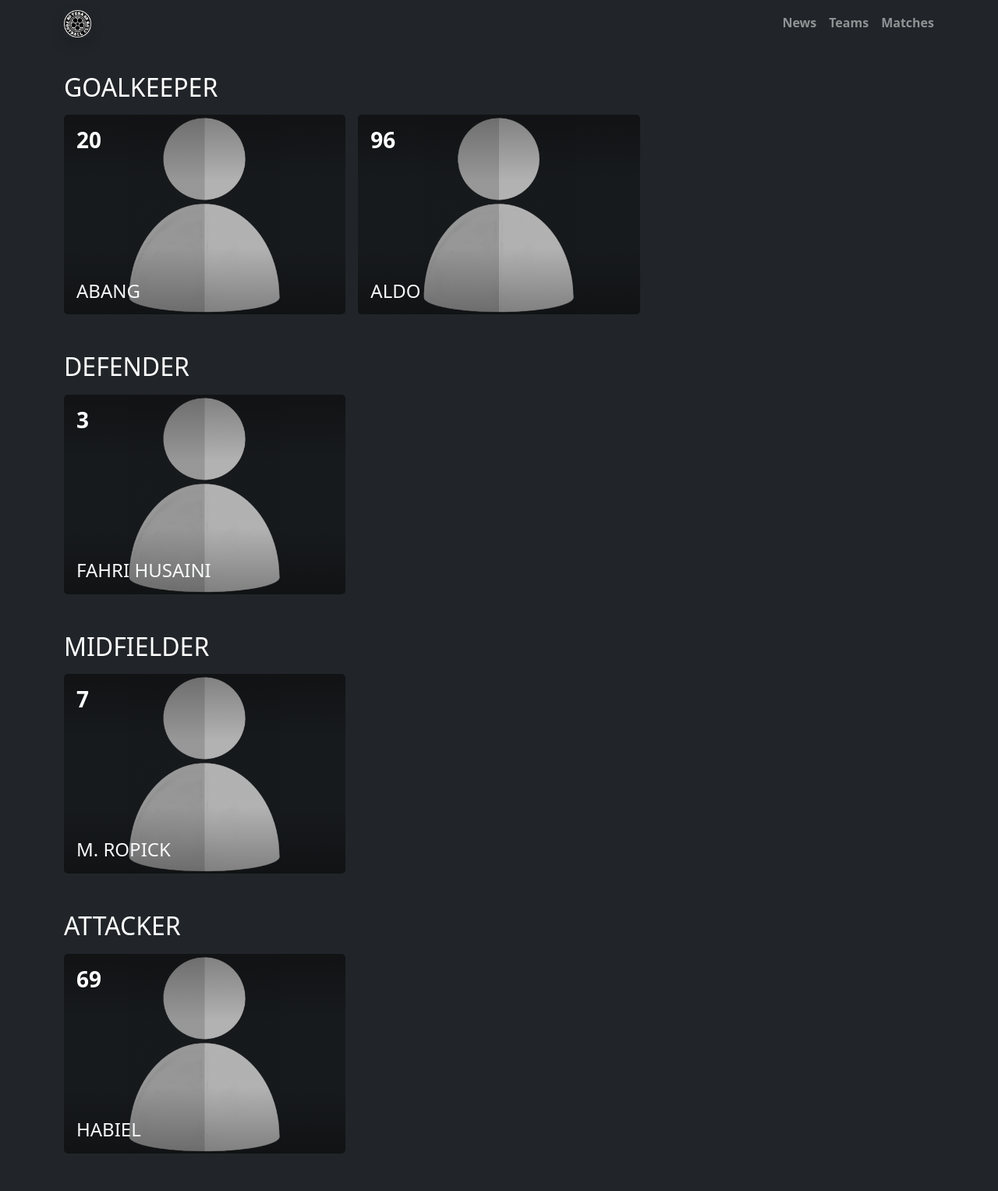
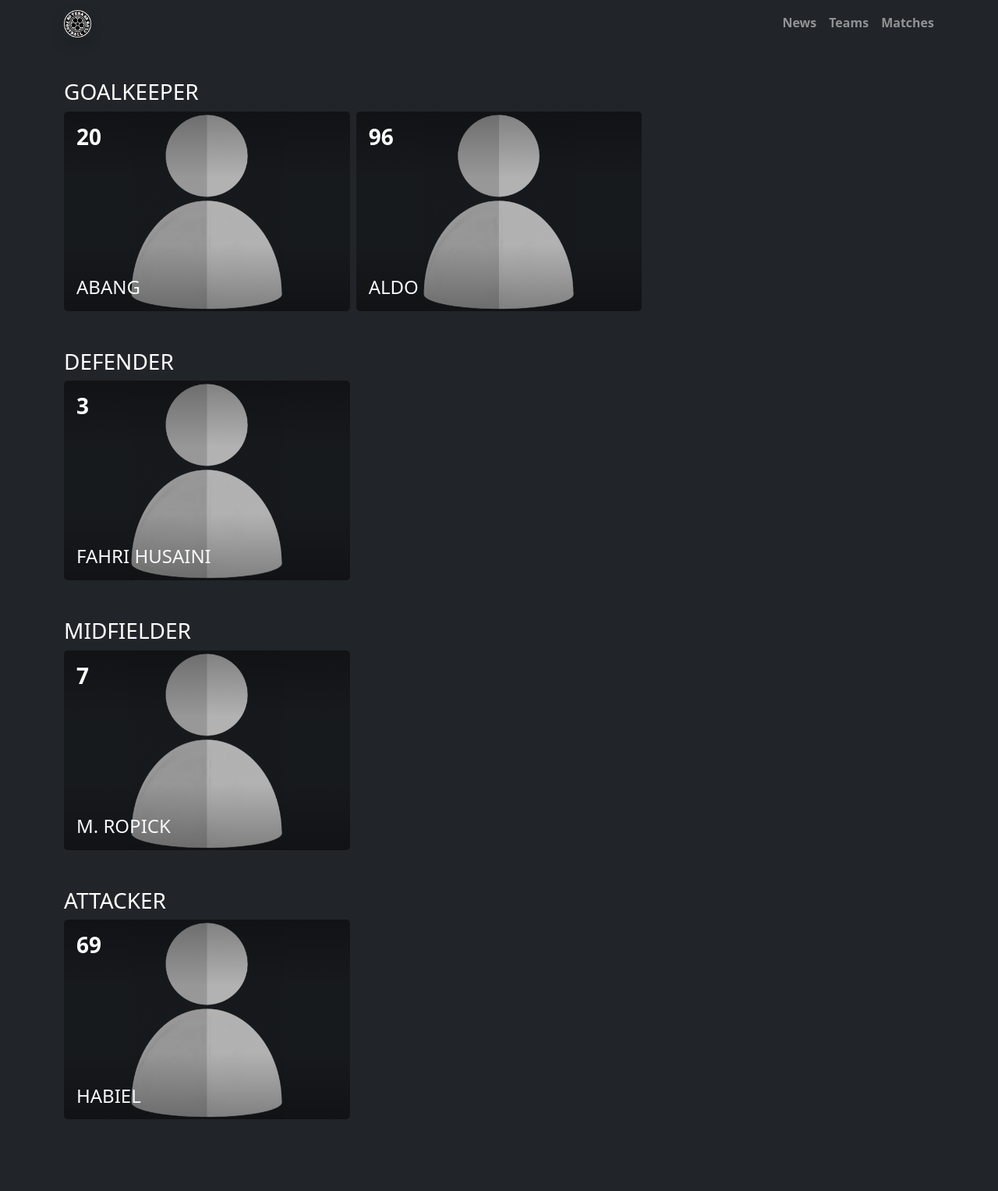
Before and after one commit to tesafc/tesafc.github.io, a Jekyll site: the page built from first-team.html, in a window 1280 px wide. Shown: the whole page at 78% size. Built offline with Jekyll 4.4.1, drawn with Linux system fonts in a browser that asks for light colours; nearby versions of some CDN libraries; after the commit the page ends 1483 px from its top, so only the background shows below that.

Commit message:
Update team.html

```diff
--- a/_layouts/team.html
+++ b/_layouts/team.html
@@ -7,9 +7,9 @@ layout: default
     {% assign selected-team = page.team %}
     {% assign teams = site.players | where: "team", selected-team %}
     {% assign positions = teams | group_by: "position" %}
-    <div class="row row-cols-2 row-cols-md-3 g-3">
+    <div class="row row-cols-2 row-cols-md-3 g-2">
       {% for position in positions %}
-      <h2 class="d-block w-100 text-uppercase mt-5 mb-0">{{ position.name }}</h2>
+      <h3 class="d-block w-100 text-uppercase mt-5 mb-0">{{ position.name }}</h3>
       {% for player in position.items %}
       <div class="col">
         <div class="card h-100 text-bg-dark border-0">
```
